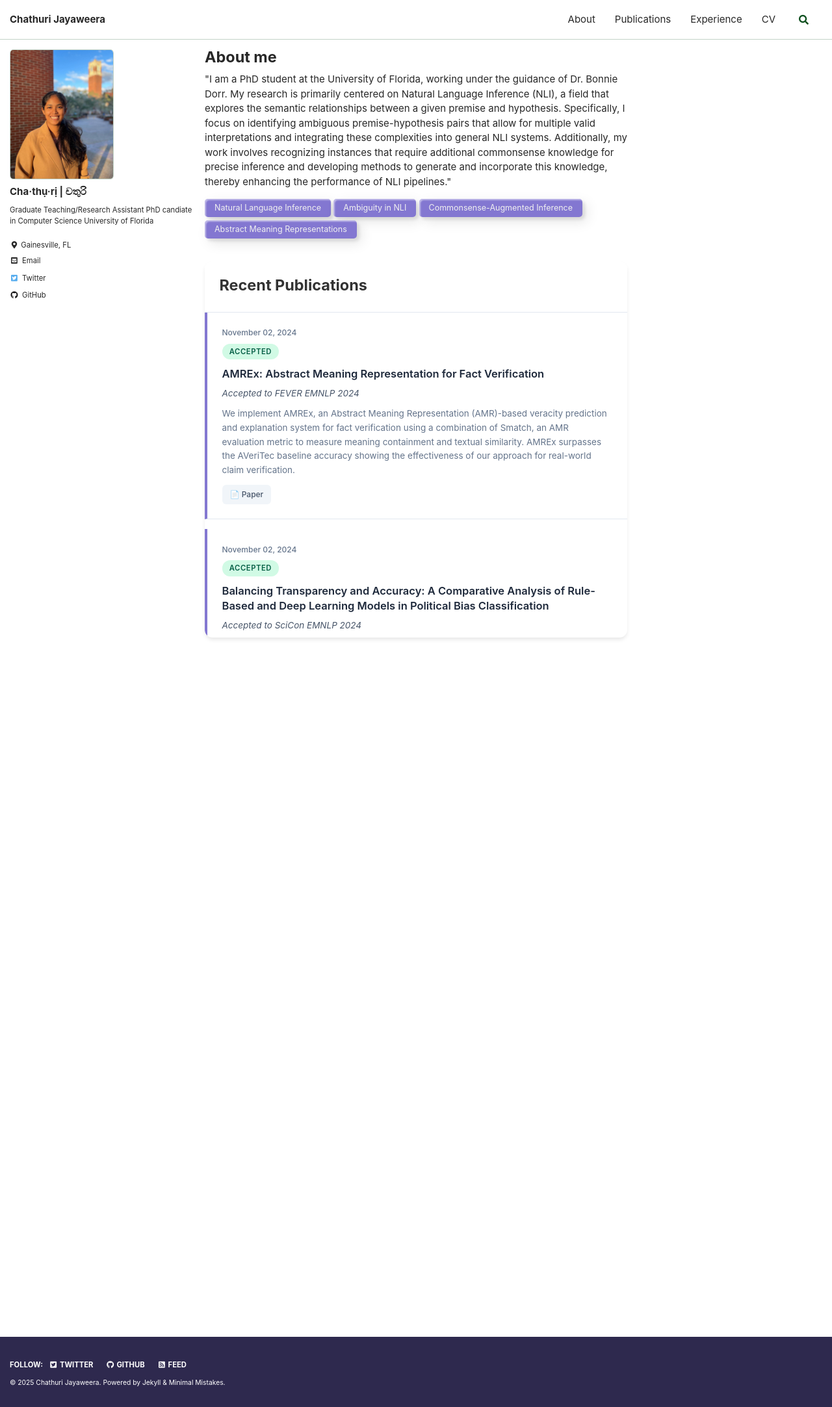
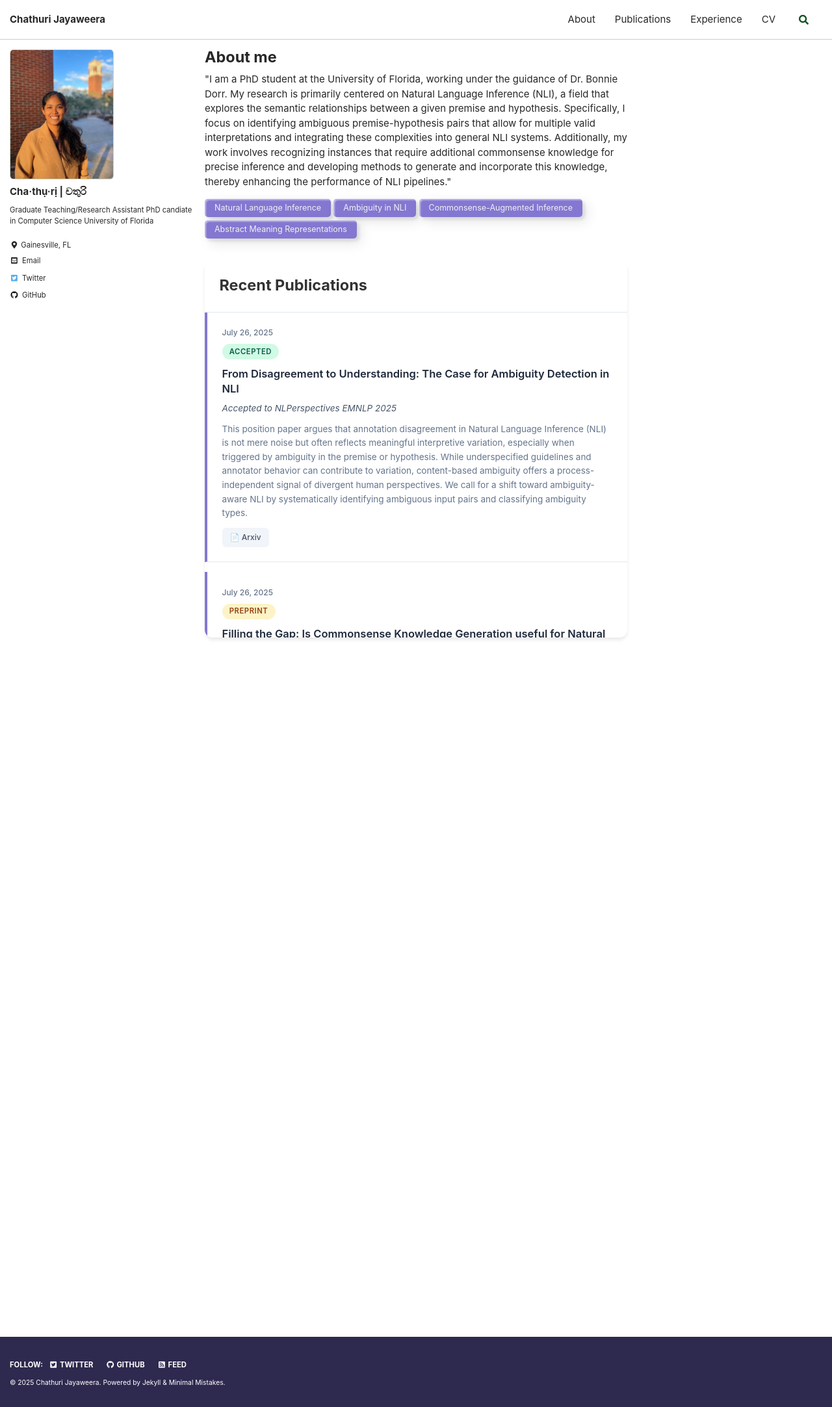
Before and after one commit to chestnutjay/chestnutjay.github.io, a Jekyll site: the page built from index.html, in a window 1280 px wide. Shown: the whole page at 65% size. Built offline with Jekyll 4.4.1, drawn with Linux system fonts in a browser that asks for light colours; cached includes are drawn as plain includes; the list of posts is cut into pages by our own code.

Commit message:
Added two new papers

```diff
--- a/index.html
+++ b/index.html
@@ -69,6 +69,39 @@
 
     <div class="newsfeed-content" id="newsfeed">
         <!-- Replace with your actual publications -->
+        <div class="news-item">
+            <div class="news-date">July 26, 2025</div>
+            <span class="news-badge badge-accepted">Accepted</span>
+            <div class="news-title">
+                <a href="https://arxiv.org/abs/2507.15114" target="_blank">From Disagreement to Understanding: The Case for Ambiguity Detection in NLI</a>
+            </div>
+            <div class="news-venue">Accepted to NLPerspectives EMNLP 2025</div>
+            <div class="news-description">
+                This position paper argues that annotation disagreement in Natural Language Inference (NLI) is not mere noise but often reflects meaningful interpretive variation, especially when triggered by ambiguity in the premise or hypothesis. While underspecified guidelines and annotator behavior can contribute to variation, content-based ambiguity offers a process-independent signal of divergent human perspectives. We call for a shift toward ambiguity-aware NLI by systematically identifying ambiguous input pairs and classifying ambiguity types.             </div>
+            <div class="news-links">
+                <a href="https://arxiv.org/abs/2507.15114" class="news-link" target="_blank">📄 Arxiv</a>
+                <!-- <a href="https://github.com/your-username/your-repo" class="news-link" target="_blank">💻 Code</a> -->
+                <!-- <a href="#" class="news-link" target="_blank">📊 Data</a> -->
+            </div>
+        </div>
+
+        <div class="news-item">
+            <div class="news-date">July 26, 2025</div>
+            <span class="news-badge badge-preprint">Preprint</span>
+            <div class="news-title">
+                <a href="https://arxiv.org/abs/2507.15100" target="_blank">Filling the Gap: Is Commonsense Knowledge Generation useful for Natural Language Inference?</a>
+            </div>
+            <div class="news-venue">Preprint</div>
+            <div class="news-description">
+                This study explores the potential of Large Language Models (LLMs) as commonsense knowledge generators for NLI along two key dimensions: their reliability in generating such knowledge and the impact of that knowledge on prediction accuracy. We adapt and modify existing metrics to assess LLM factuality and consistency in generating in this context.
+            </div>
+            <div class="news-links">
+                <a href="https://arxiv.org/abs/2507.15100" class="news-link" target="_blank">📄 Arxiv</a>
+                <!-- <a href="https://github.com/your-username/your-repo" class="news-link" target="_blank">💻 Code</a> -->
+                <!-- <a href="#" class="news-link" target="_blank">📊 Data</a> -->
+            </div>
+        </div>
+
         <div class="news-item">
             <div class="news-date">November 02, 2024</div>
             <span class="news-badge badge-accepted">Accepted</span>
```
